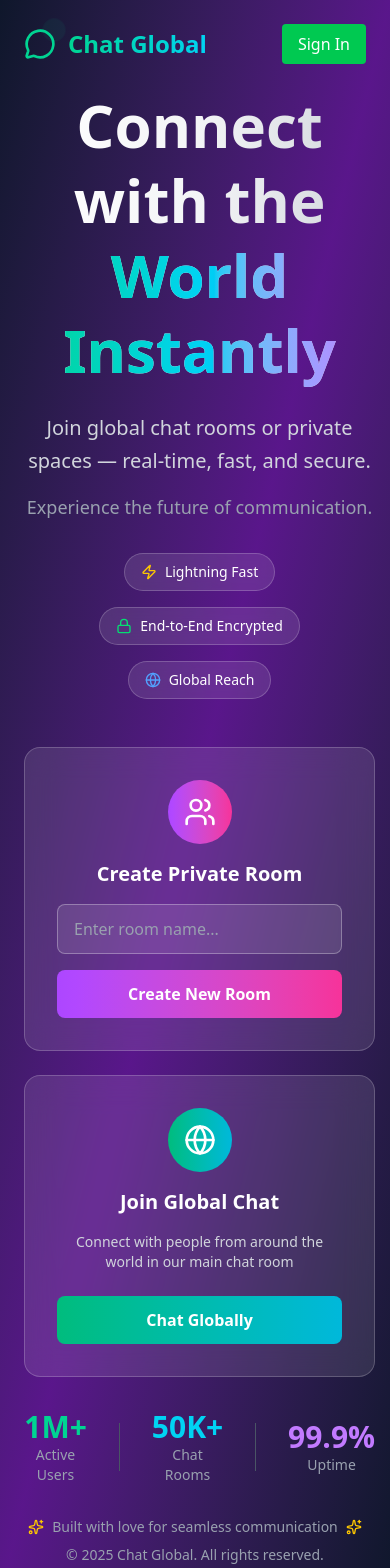
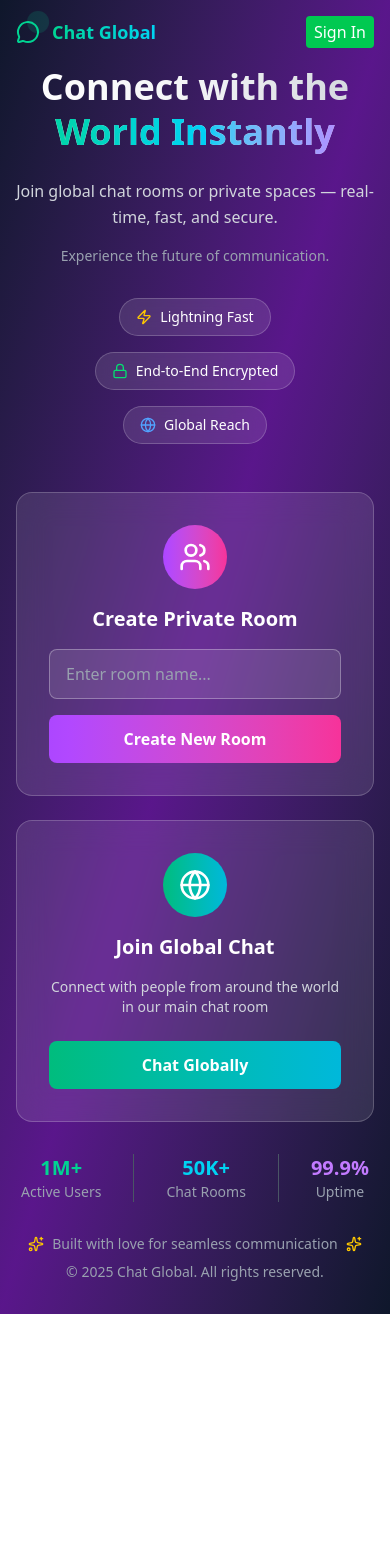
Before and after one commit to RaturiAR7/scalable-chat-app, a Next.js app in the folder apps/web/: page / in a window 390 px wide. Shown: the top 1568 px of the page. After the commit the page ends 1314 px from the top, so only its background shows below. Built offline with nearby package versions, Linux system fonts and the light colour scheme; no server answers.

Commit message:
fix responsiveness in smaller screens

```diff
--- a/apps/web/app/page.tsx
+++ b/apps/web/app/page.tsx
@@ -5,23 +5,23 @@ export default function ChatGlobalLanding() {
   return (
     <div className='min-h-screen relative overflow-hidden'>
       {/* Main Content */}
-      <main className='relative z-10 flex flex-col items-center justify-center min-h-screen px-6'>
+      <main className='relative z-10 flex flex-col items-center justify-center min-h-screen px-4 md:px-6'>
         <div
           className={`text-center max-w-4xl mx-auto transition-all duration-1000 transform  "translate-y-10 opacity-0"`}
         >
           {/* Hero Title */}
           <div className='mb-8'>
-            <h2 className='text-6xl md:text-7xl font-bold bg-gradient-to-r from-white via-gray-100 to-gray-300 bg-clip-text text-transparent mb-6 leading-tight'>
+            <h2 className='text-4xl sm:text-5xl md:text-7xl font-bold bg-gradient-to-r from-white via-gray-100 to-gray-300 bg-clip-text text-transparent mb-6 leading-tight'>
               Connect with the
               <span className='block bg-gradient-to-r from-emerald-400 via-cyan-400 to-purple-400 bg-clip-text text-transparent'>
                 World Instantly
               </span>
             </h2>
-            <p className='text-xl md:text-2xl text-gray-300 mb-4 leading-relaxed'>
+            <p className='text-base sm:text-lg md:text-2xl text-gray-300 mb-4 leading-relaxed'>
               Join global chat rooms or private spaces — real-time, fast, and
               secure.
             </p>
-            <p className='text-lg text-gray-400'>
+            <p className='text-sm sm:text-base md:text-lg text-gray-400'>
               Experience the future of communication.
             </p>
           </div>
@@ -44,21 +44,21 @@ export default function ChatGlobalLanding() {
           {/* Stats */}
           <div className='flex justify-center items-center space-x-8 text-center'>
             <div className='group'>
-              <div className='text-3xl font-bold text-emerald-400 group-hover:scale-110 transition-transform duration-300'>
+              <div className='text-xl sm:text-2xl md:text-3xl font-bold text-emerald-400 group-hover:scale-110 transition-transform duration-300'>
                 1M+
               </div>
               <div className='text-gray-400 text-sm'>Active Users</div>
             </div>
             <div className='w-px h-12 bg-gray-600'></div>
             <div className='group'>
-              <div className='text-3xl font-bold text-cyan-400 group-hover:scale-110 transition-transform duration-300'>
+              <div className='text-xl sm:text-2xl md:text-3xl font-bold text-cyan-400 group-hover:scale-110 transition-transform duration-300'>
                 50K+
               </div>
               <div className='text-gray-400 text-sm'>Chat Rooms</div>
             </div>
             <div className='w-px h-12 bg-gray-600'></div>
             <div className='group'>
-              <div className='text-3xl font-bold text-purple-400 group-hover:scale-110 transition-transform duration-300'>
+              <div className='text-xl sm:text-2xl md:text-3xl font-bold text-purple-400 group-hover:scale-110 transition-transform duration-300'>
                 99.9%
               </div>
               <div className='text-gray-400 text-sm'>Uptime</div>
--- a/apps/web/components/AuthComponent.tsx
+++ b/apps/web/components/AuthComponent.tsx
@@ -7,25 +7,27 @@ const AuthComponent = ({ session }: { session: Session | null }) => {
   return (
     <div className='text-white '>
       {session ? (
-        <div className='flex gap-4 w-full items-center'>
-          <p>{session?.user?.name}</p>
+        <div className='flex md:gap-4 sm:gap-2 gap-1 w-full items-center'>
+          <p className='text-xs sm:text-base md:text-lg'>
+            {session?.user?.name}
+          </p>
           <Image
-            className='rounded-full'
+            className='rounded-full md:w-10 md:h-10 w-7 h-7'
             src={session?.user?.image || ""}
             width={35}
             height={20}
             alt='image'
           />
           <button
-            className='bg-green-700 px-4 py-2 rounded hover:bg-green-800 transition'
+            className='bg-green-700 md:px-4 md:py-2 px-2 py-1 text-base rounded hover:bg-green-800 transition'
             onClick={() => logout()}
           >
-            Sign Out
+            Sign out
           </button>
         </div>
       ) : (
         <button
-          className='bg-green-500 px-4 py-2 rounded hover:bg-green-600 transition'
+          className='bg-green-500 md:px-4 md:py-2 px-2 py-1 rounded hover:bg-green-600 transition'
           onClick={() => login()}
         >
           Sign In
--- a/apps/web/components/Navbar.tsx
+++ b/apps/web/components/Navbar.tsx
@@ -8,13 +8,13 @@ const Navbar = async () => {
   const session: Session | null = await auth();
 
   return (
-    <nav className='relative z-10 flex justify-between items-center p-6'>
+    <nav className='relative z-10 flex justify-between items-center md:p-6 p-4'>
       <div className='flex items-center space-x-3'>
         <div className='relative'>
-          <MessageCircle className='w-8 h-8 text-emerald-400' />
+          <MessageCircle className='md:w-8 md:h-8 w-6 h-6 text-emerald-400' />
           <div className='absolute -top-1 -right-1 w-3 h-3 bg-emerald-400 rounded-full animate-ping'></div>
         </div>
-        <h1 className='text-2xl font-bold bg-gradient-to-r from-emerald-400 to-cyan-400 bg-clip-text text-transparent'>
+        <h1 className='text-lg sm:text-xl md:text-2xl font-bold bg-gradient-to-r from-emerald-400 to-cyan-400 bg-clip-text text-transparent'>
           Chat Global
         </h1>
       </div>
```
